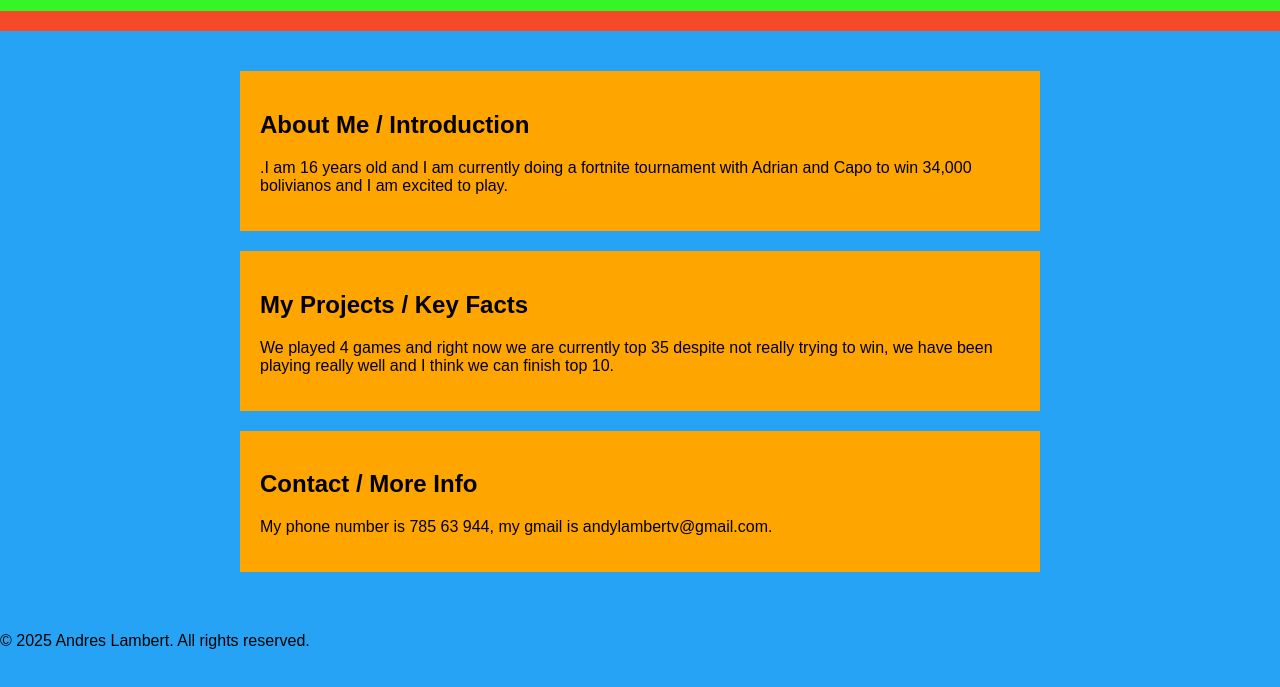
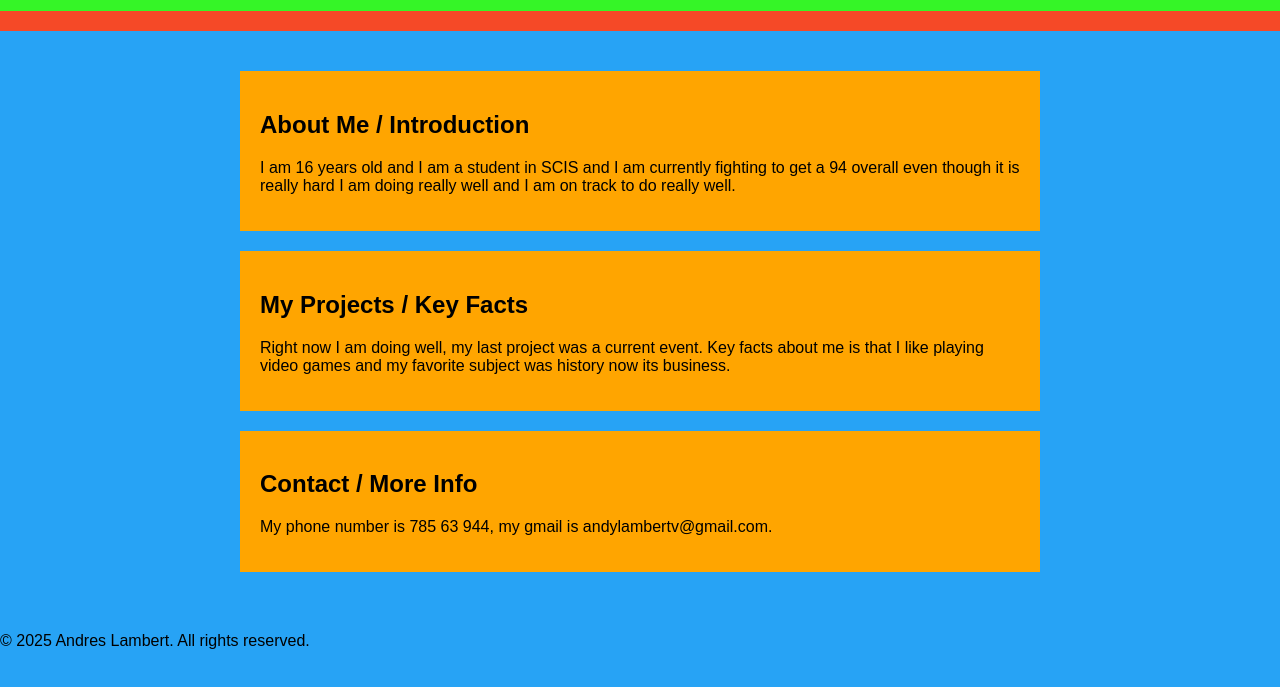
Before and after one commit to alambert1911/DarkoVps, a plain HTML site: page index.html in a window 1280 px wide. Shown: the part 89-776 px from the top of the page. Drawn offline with Linux system fonts and the light colour scheme.

Commit message:
Update index.html

```diff
--- a/index.html
+++ b/index.html
@@ -16,11 +16,11 @@
 <main>
 <section>
 <h2>About Me / Introduction</h2>
-<p>.I am 16 years old and I am currently doing a fortnite tournament with Adrian and Capo to win 34,000 bolivianos and I am excited to play.</p>
+<p>I am 16 years old and I am a student in SCIS and I am currently fighting to get a 94 overall even though it is really hard I am doing really well and I am on track to do really well.
 </section>
 <section>
 <h2>My Projects / Key Facts</h2>
-<p>We played 4 games and right now we are currently top 35 despite not really trying to win, we have been playing really well and I think we can finish top 10.</p>
+<p>Right now I am doing well, my last project was a current event. Key facts about me is that I like playing video games and my favorite subject was history now its business.</p>
 </section>
 <section>
 <h2>Contact / More Info</h2>
```
